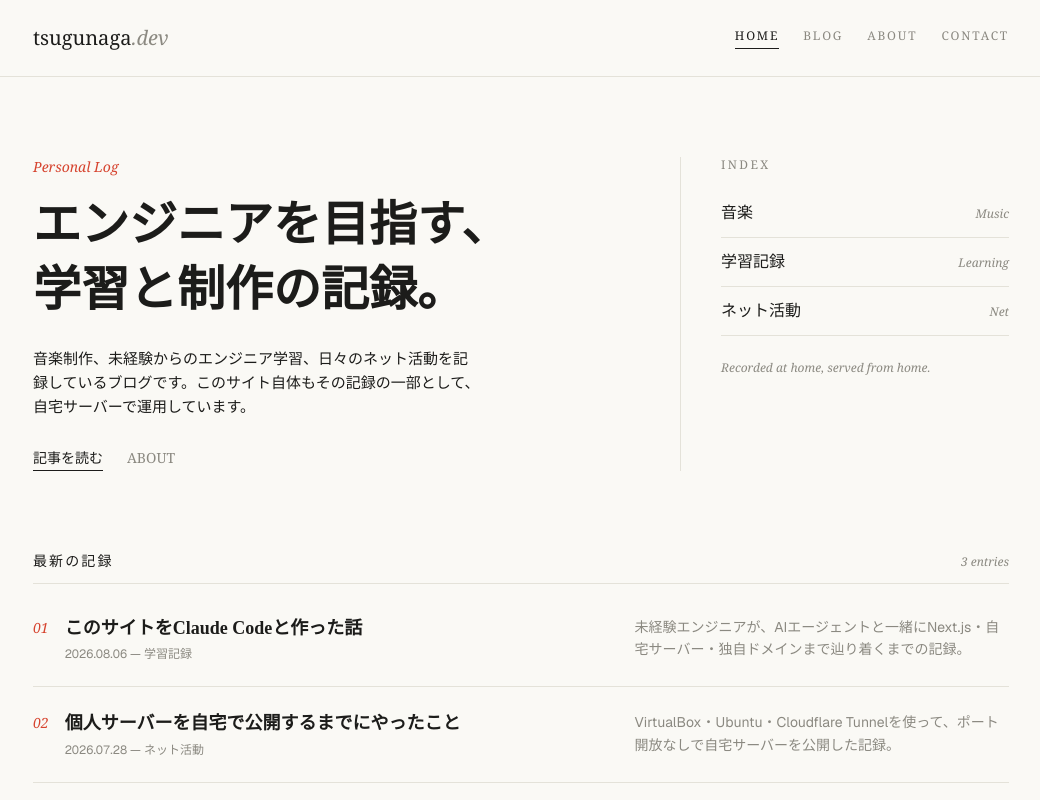
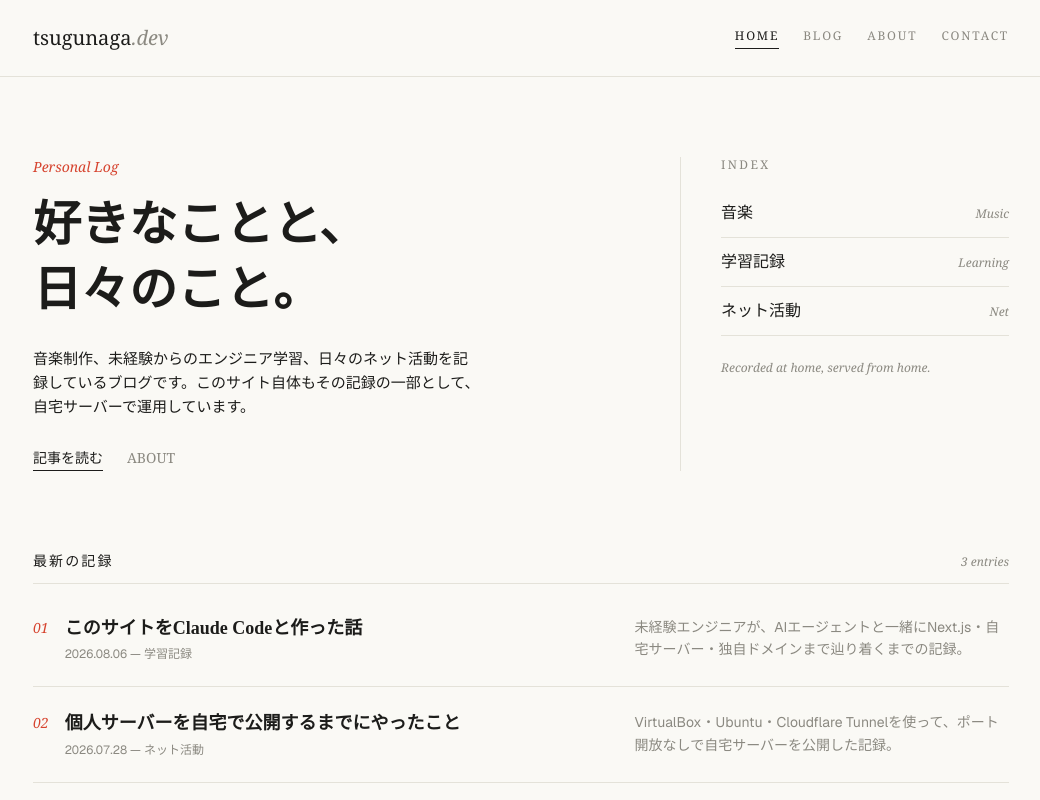
Before and after one commit to tsugunaga-46/my-blog, a Next.js app: page / in a window 1280 px wide. Shown: the top 800 px of the page, without its empty margins (119-1159 px from the left). Built offline with nearby package versions, Linux system fonts and the light colour scheme.

Commit message:
Soften homepage headline to lean personal/daily-life rather than engineer-focused

```diff
--- a/src/app/page.tsx
+++ b/src/app/page.tsx
@@ -20,7 +20,7 @@ export default function Home() {
             Personal Log
           </p>
           <h1 className="font-[family-name:var(--font-serif-jp)] font-bold text-4xl md:text-5xl leading-[1.35] text-balance">
-            エンジニアを目指す、学習と制作の記録。
+            好きなことと、日々のこと。
           </h1>
           <p className="mt-6 max-w-md leading-relaxed text-[15px]">
             音楽制作、未経験からのエンジニア学習、日々のネット活動を記録しているブログです。このサイト自体もその記録の一部として、自宅サーバーで運用しています。
```
